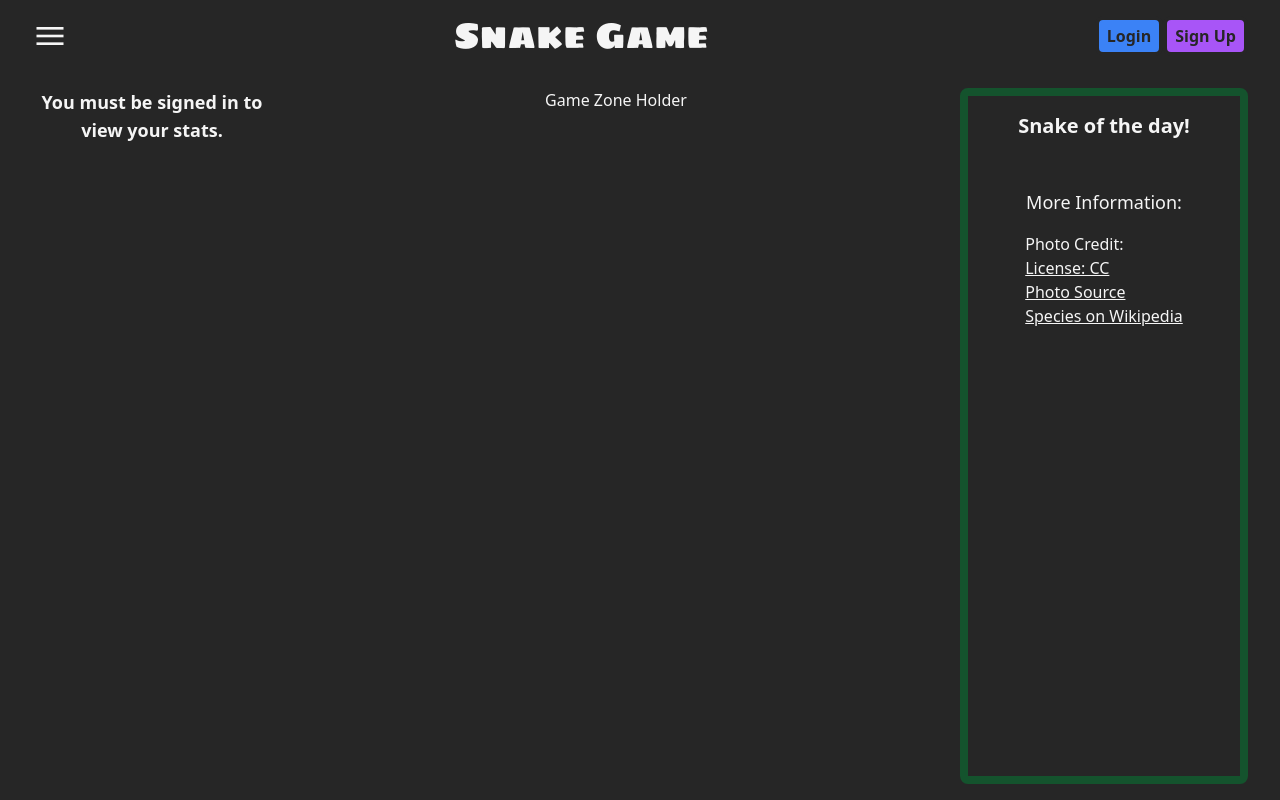
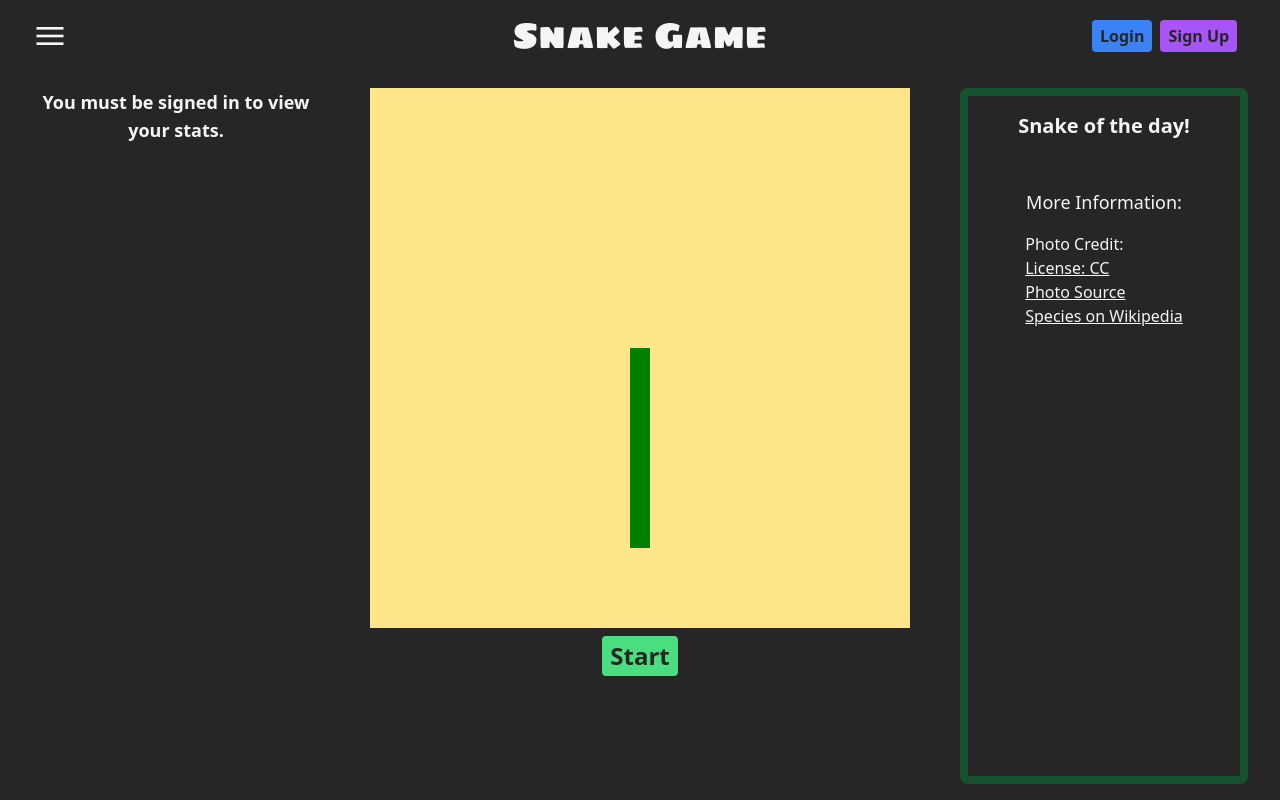
Before and after one commit to acollino/snake, a Flask app: page / in a window 1280 px wide. Run offline with Flask 2, Linux system fonts and the light colour scheme; data that the repository does not hold is empty; some libraries are stand-ins or nearby versions.

Commit message:
display game html on main page

```diff
--- a/app/home/templates/index.html
+++ b/app/home/templates/index.html
@@ -13,13 +13,13 @@
 {% block content %}
 <div class="flex flex-col h-screen">
   <div class="flex px-8 py-4">
-    <div class="material-symbols-outlined text-4xl">menu</div>
+    <div class="material-symbols-outlined text-4xl w-40">menu</div>
     <div class="sigmar text-4xl grow text-center">Snake Game</div>
     {% if session["user"] %}
     <a href="/logout"
       class="bg-blue-500 text-neutral-800 py-1 px-2 font-bold rounded-lg border-4 border-neutral-800 ease-linear transition-all duration-150 active:bg-neutral-100 hover:border-blue-900">Logout</a>
     {% else %}
-    <div class="flex">
+    <div class="flex w-40">
       <div id="login-btn"
         class="bg-blue-500 text-neutral-800 py-1 px-2 font-bold rounded-lg border-4 border-neutral-800 ease-linear transition-all duration-150 active:bg-neutral-100 hover:border-blue-900">
         Login</div>
@@ -30,14 +30,14 @@
     {% endif %}
   </div>
   <div class="flex mx-8 my-4 grow">
-    <div id="stats" class="flex flex-col w-60">
+    <div id="stats" class="flex flex-col w-72">
       {% if session["user"] %}
       <div class="text-center font-bold underline text-xl">Your Stats</div>
       {% else %}
       <div class="text-center font-bold text-lg">You must be signed in to view your stats.</div>
       {% endif %}
     </div>
-    <div class="grow text-center">Game Zone Holder</div>
+    <div class="grow text-center">{% include 'game.html' %}</div>
     {% include 'daily_snake.html' %}
   </div>
   <div class="hidden absolute pt-4 px-4 top-14 right-8 bg-slate-800 border-4 border-blue-900 rounded-lg"
```
